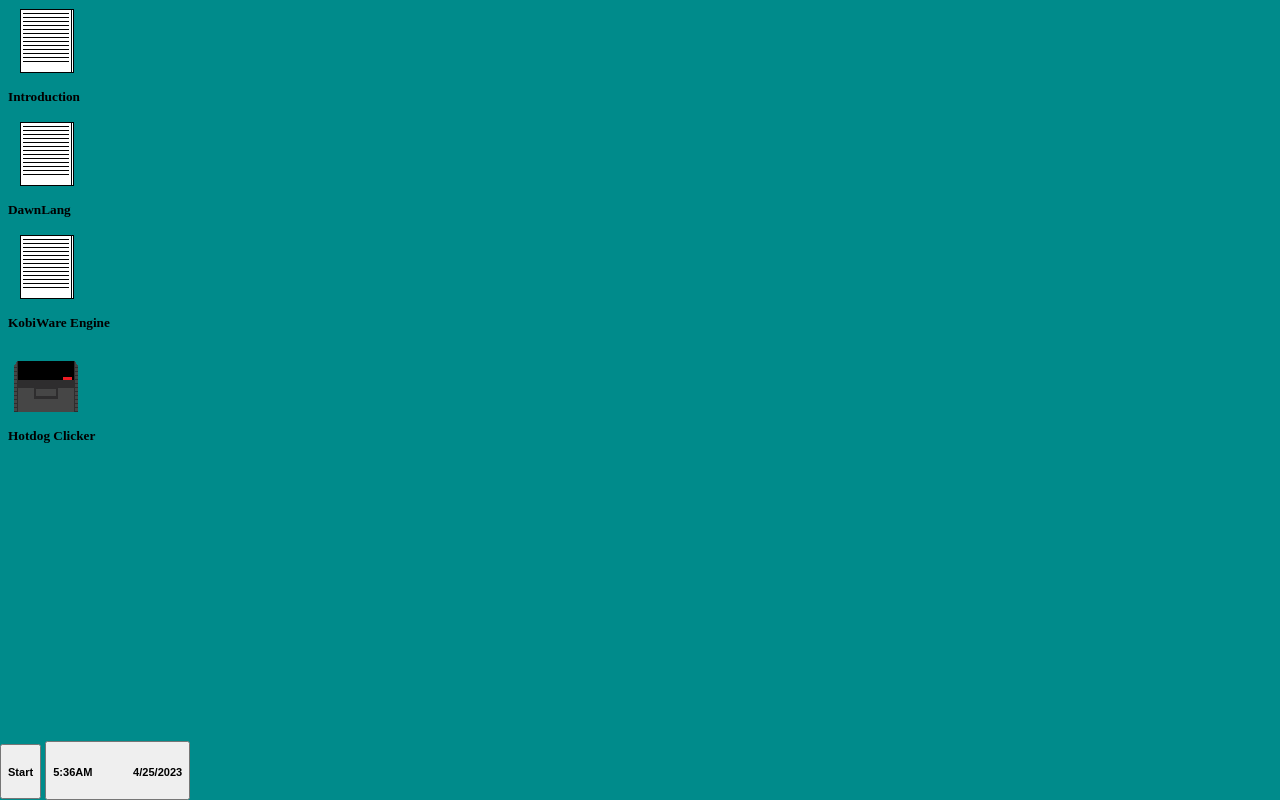
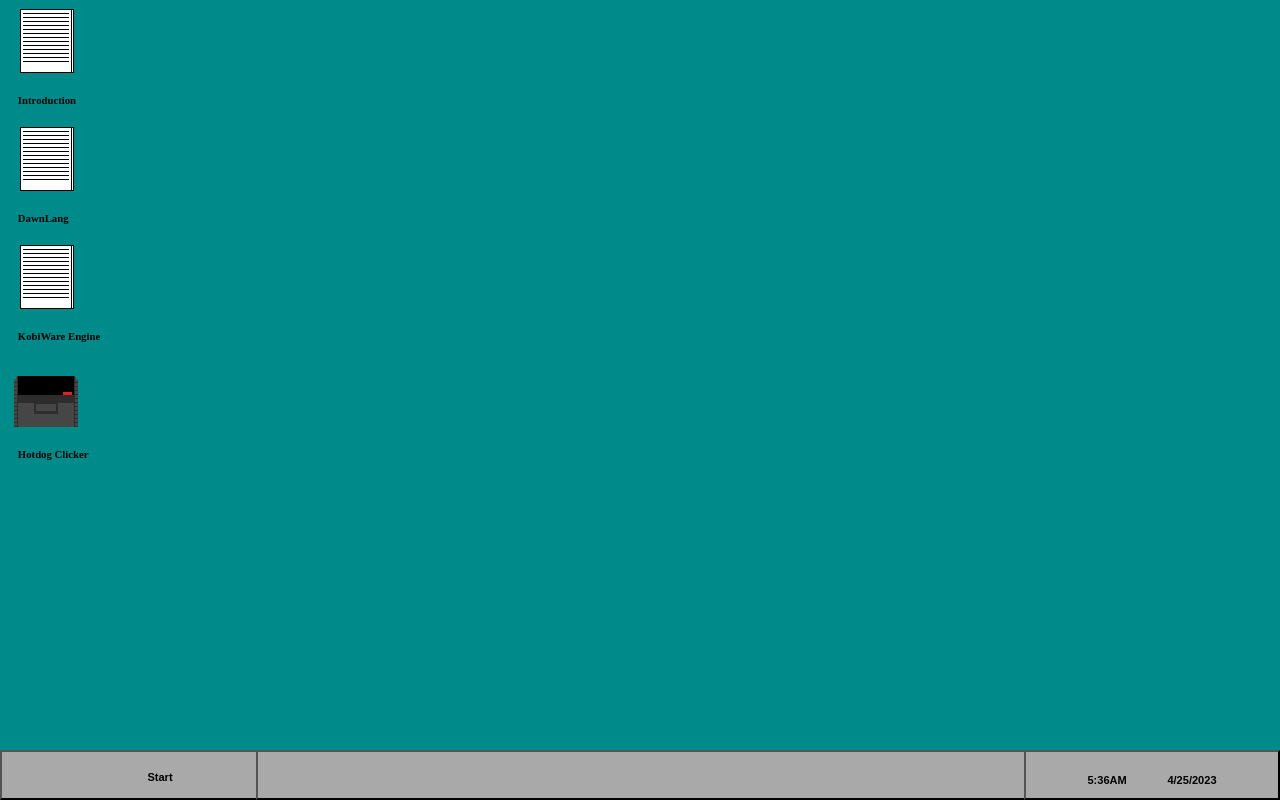
Before and after one commit to Pyro569/pyro569.github.io, a plain HTML site: page index.html in a window 1280 px wide. Drawn offline with Linux system fonts and the light colour scheme; files whose address does not match are found by name.

Commit message:
Even better desktop experience

```diff
--- a/css/index.css
+++ b/css/index.css
@@ -13,21 +13,27 @@
 [resizable=true]{
     resize: both;
     overflow: auto;
+    max-width: fit-content;
+    max-height: fit-content;
 }
 
-.taskbar{
-    position: fixed;
+#startButton{
+    position: absolute;
     bottom: 0;
     left: 0;
     right: 0;
 }
 
-.grid-container {
-    display: grid;
-    gap: 50px;
+#dateTimeButton{
+        position: absolute;
+        bottom: 0;
+        left: 80%;
+        right: 0%;
 }
 
-.item1 {
-    grid-column-start: 1;
-    grid-column-end: 3;
+#emptyTaskBar {
+    position: absolute;
+    bottom: 0;
+    left: 20%;
+    right: 0%;
 }
--- a/index.html
+++ b/index.html
@@ -19,41 +19,29 @@
         <!--Desktop Icons-->
         <div class="desktopIcons" style="line-height: 0.2;">
             <button onclick="openTextFile('/subpages/Introduction.html')" style="background-color: transparent; border: 0px;"><img src="/images/text_doc.png"></img></button>
-                <h5>Introduction</h5>
+                <h6>ㅤIntroduction</h6>
             <button onclick="openTextFile('/subpages/DawnLang.html')" style="background-color: transparent; border: 0px;"><img src="/images/text_doc.png"></img></button>
-                <h5>DawnLang</h5>
+                <h6>ㅤDawnLang</h6>
             <button onclick="openTextFile('/subpages/KobiWareEngine.html')" style="background-color: transparent; border: 0px;"><img src="/images/text_doc.png"></img></button>
-                <h5>KobiWare Engine</h5>
+                <h6>ㅤKobiWare Engine</h6>
             <button onclick="openTextFile('/subpages/KobiWareEngine.html')" style="background-color: transparent; border: 0px;"><img src="/images/game_cartridge.png"></img></button>
-                <h5>Hotdog Clicker</h5>
+                <h6>ㅤHotdog Clicker</h6>
         </div>
 
         <iframe id="textFrame" style="width: 25%; height: 25%;" src="/subpages/DawnLang.html"></iframe>
 
-
-
-        <div class="taskbar">
-            <button onclick="currentTime()"><h5 id="start">Start</h5></button>
-            <button onclick="currentTime()"><h5 id="dateTime"></h5></button>
-        </div>
-
-
+        <button onclick="currentTime()" style="width: 25%; height: 50px; background-color: darkgray;" id="startButton"><h5 id="start">Start</h5></button>
+        <button onclick="currentTime()" style="width: 65%; height: 50px; background-color: darkgray;" id="emptyTaskbar"><h5 id="start"></h5></button>
+        <button onclick="currentTime()" style="width: 20%; height: 50px; background-color: darkgray;" id="dateTimeButton"><h5 id="dateTime"></h5></button>
 
         <script>
-            var interval = 1000;
-            var expected = Date.now() + interval;
-            setTimeout(currentTime(), interval);
+            function timer() {
+                currentTime();
+            }
+            setInterval(timer, 1000); //get the current date and time every second, should probably change later as this seems slightly demanding
+
+            document.getElementById('textFrame').style.display = "none"; //initially make the iframe invisible so as to give the "on desktop feel"
         </script>
-
-
-        <script>
-            document.getElementById('textFrame').style.display = "none";
-        </script>
-
-    <!--Footer-->
-    <!--<object type="text/html" data="footer.html" width=100%></object>-->
-
-
 
 </body>
 
--- a/javascript/index.js
+++ b/javascript/index.js
@@ -29,3 +29,9 @@ function closeApp() {
 function maximizeApp() {
 
 }
+
+function openGame(page) {
+  document.getElementById('textFrame').style.display = "block";
+  document.getElementById('textFrame').setAttribute('src', page);
+  console.log('Opened game ' + page + ' on desktop');
+}
--- a/javascript/taskbar.js
+++ b/javascript/taskbar.js
@@ -17,5 +17,4 @@ function currentTime() {
         }
     }
     document.getElementById('dateTime').innerText = currentTime + "ㅤㅤㅤㅤ" + dateTime;
-    console.log(dateTime);
 }
```
